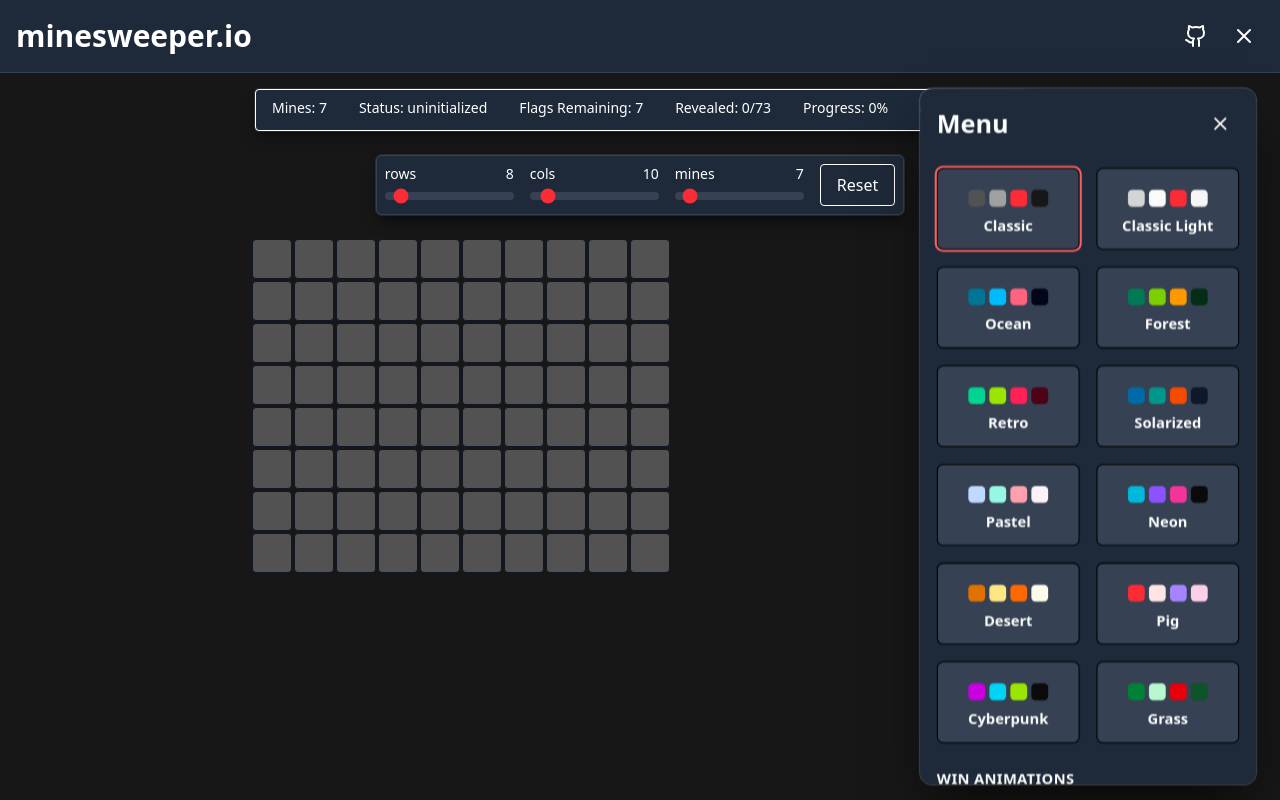
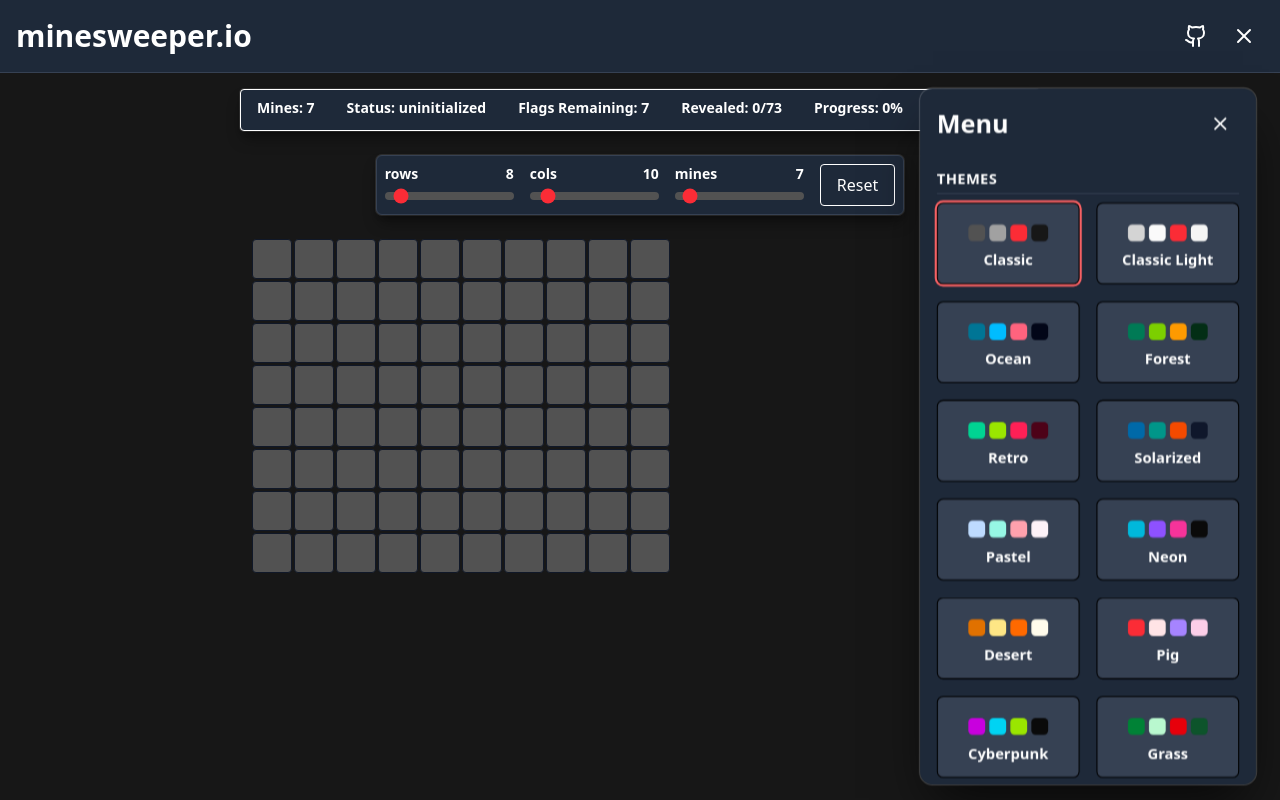
Before and after one commit to ruasidev/minesweeper.io, a React (Vite) app: page / in a window 1280 px wide. Built offline with nearby package versions, Linux system fonts and the light colour scheme.

Commit message:
more UI tweaks

```diff
--- a/src/components/GameControls.tsx
+++ b/src/components/GameControls.tsx
@@ -10,7 +10,7 @@ export default function GameControls({
   return (
     <div
       className={`border rounded-md flex gap-4 p-2
-        shadow-lg shadow-black/40 ring-1 ring-white/10
+        shadow-lg shadow-black/40 ring-1 ring-white/10 cursor-default
         ${theme.menuBg}
         ${theme.menuBorder}
       `}
--- a/src/components/GameStatusBar.tsx
+++ b/src/components/GameStatusBar.tsx
@@ -27,19 +27,19 @@ export function GameStatusBar({
   return (
     <div
       className={`border rounded-sm flex gap-8 px-4 py-2 text-sm
-        shadow-lg shadow-black/40 ring-1 ring-white/10
+        shadow-lg shadow-black/40 ring-1 ring-white/10 cursor-default
         ${theme.menuBg}
         ${theme.textHead}
       `}
     >
-      <div>Mines: {mines}</div>
-      <div>Status: {status}</div>
-      <div>Flags Remaining: {mines - flaggedCount}</div>
-      <div>Revealed: {revealedCount}/{rows * cols - mines}</div>
-      <div>Progress: {progress}%</div>
+      <div className="font-semibold">Mines: {mines}</div>
+      <div className="font-semibold">Status: {status}</div>
+      <div className="font-semibold">Flags Remaining: {mines - flaggedCount}</div>
+      <div className="font-semibold">Revealed: {revealedCount}/{rows * cols - mines}</div>
+      <div className="font-semibold">Progress: {progress}%</div>
       <div className="flex items-center gap-2">
         <MiniClock time={time} />
-        <span className="tabular-nums w-[3.5rem]">{formattedTime}</span>
+        <span className="font-semibold tabular-nums w-[3.5rem]">{formattedTime}</span>
       </div>
     </div>
   )
--- a/src/components/NumberInput.tsx
+++ b/src/components/NumberInput.tsx
@@ -1,11 +1,12 @@
 import type { NumberInputProps } from "../game/types";
 
 export function NumberInput({ label, value, theme, onChange }: NumberInputProps) {
+  const focusClass = `focus:${theme.itemSelectedBorder}`
   return (
     <div className="flex flex-col gap-2">
       <div className="flex justify-between items-center">
-        <label className={`text-sm font-medium ${theme.textHead}`}>{label}</label>
-        <span className={`text-sm ${theme.textBody}`}>{value}</span>
+        <label className={`text-sm font-semibold ${theme.textHead}`}>{label}</label>
+        <span className={`text-sm font-semibold ${theme.textBody}`}>{value}</span>
       </div>
       <input
         type="range"
@@ -13,8 +14,8 @@ export function NumberInput({ label, value, theme, onChange }: NumberInputProps)
         min={1}
         max={99}
         onChange={(e) => onChange(Number(e.target.value))}
-        className="w-full h-2 rounded-lg appearance-none bg-gray-700 cursor-pointer
-                   accent-red-500 focus:outline-none focus:ring-2 focus:ring-red-500"
+        className={`w-full h-2 rounded-lg appearance-none cursor-pointer pressable ${theme.cellHidden}
+                   accent-red-500 focus:outline-none focus:ring-2 ${focusClass}`}
       />
     </div>
   )
--- a/src/components/SidebarMenu.tsx
+++ b/src/components/SidebarMenu.tsx
@@ -33,7 +33,7 @@ export default function SidebarMenu({
       >
         <div className="flex flex-col gap-6 h-full overflow-y-auto p-4 hide-scrollbar">
           <div className="flex justify-between items-center">
-            <h2 className={`text-2xl font-semibold ${currentTheme.textHead}`}>Menu</h2>
+            <h2 className={`text-2xl font-semibold cursor-default ${currentTheme.textHead}`}>Menu</h2>
             <button
               onClick={onClose}
               className={`
--- a/src/components/SidebarSectionHeader.tsx
+++ b/src/components/SidebarSectionHeader.tsx
@@ -4,11 +4,9 @@ export default function SidebarSectionHeader({ text, theme }: SidebarSectionHead
   return (
     <h2
       className={`
+        text-sm font-semibold uppercase tracking-wide border-b pb-1 mb-2 cursor-default
         ${theme.textHead}
         ${theme.menuBorder}
-        text-sm font-semibold uppercase tracking-wide
-        border-b
-        pb-1 mb-2
       `}
     >
       {text}
--- a/src/components/ThemeSelect.tsx
+++ b/src/components/ThemeSelect.tsx
@@ -1,8 +1,11 @@
 import type { ThemeProps, ThemeSelectProps } from "../game/themes"
 import { themes } from "../game/themes"
+import SidebarSectionHeader from "./SidebarSectionHeader"
 
 export function ThemeSelect({ themeId, theme, onChange }: ThemeSelectProps) {
   return (
+    <div>
+      <SidebarSectionHeader text="Themes" theme={theme} />
       <div className="grid grid-cols-2 gap-4">
         {themes.map((t: ThemeProps) => (
           <button
@@ -17,7 +20,6 @@ export function ThemeSelect({ themeId, theme, onChange }: ThemeSelectProps) {
             onClick={() => onChange(t.id)}
             style={{ backgroundColor: t.menuBg }}
           >
-          {/* Color swatches */}
             <div className="flex flex-wrap gap-1 p-2 justify-center">
               <div className={`w-4 h-4 rounded-sm ${t.cellHidden}`} title="Hidden cell" />
               <div className={`w-4 h-4 rounded-sm ${t.cellVisible}`} title="Visible cell" />
@@ -28,5 +30,7 @@ export function ThemeSelect({ themeId, theme, onChange }: ThemeSelectProps) {
           </button>
         ))}
       </div>
+    </div>
+
   )
 }
```
Lines whose indentation alone changed are shown as unchanged.
